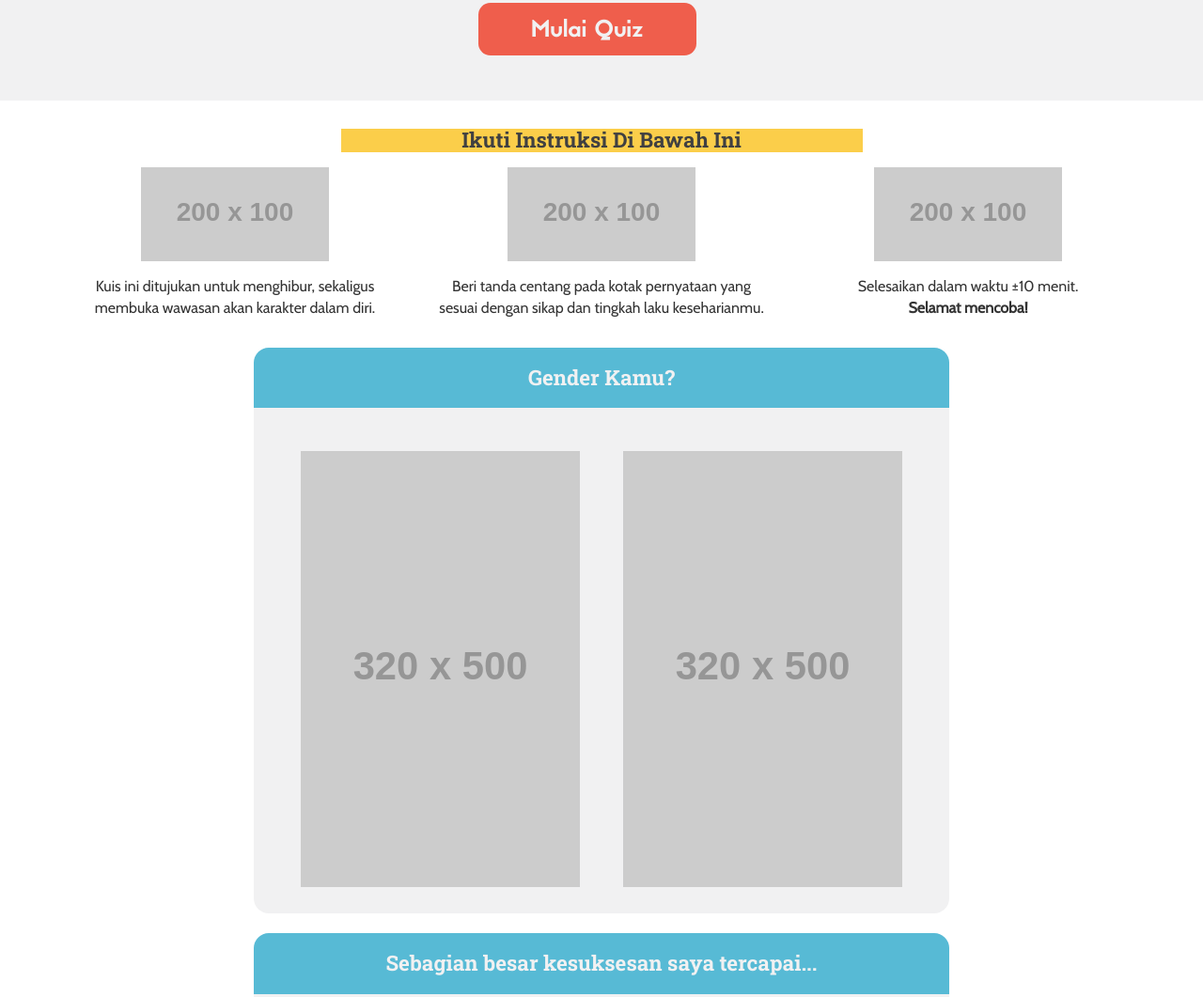
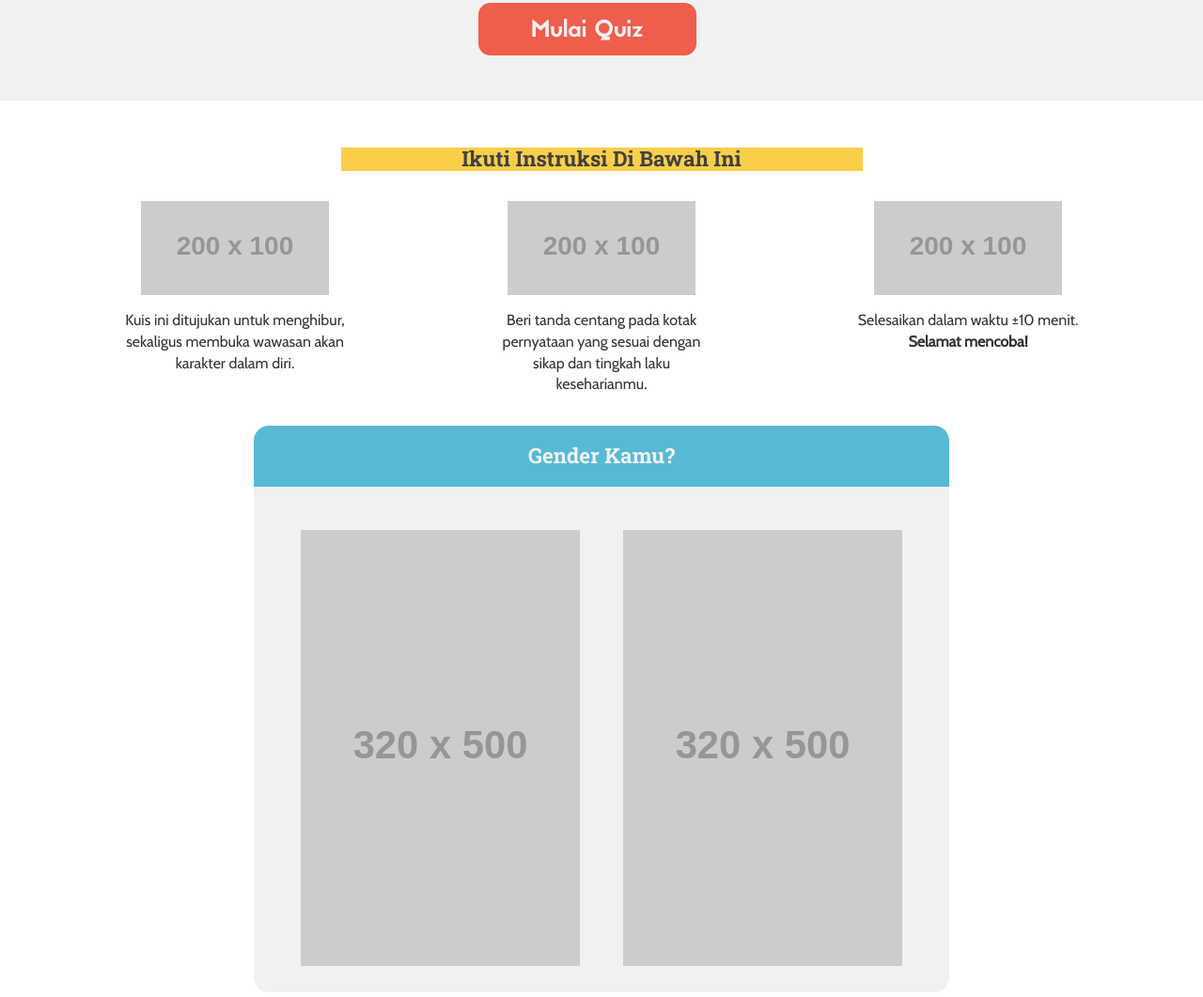
Before and after one commit to hendryl/9persona, a website: page public/index.html in a window 1280 px wide. Shown: the part 643-1704 px from the top of the page at 94% size. Drawn offline with nearby package versions, Linux system fonts and the light colour scheme; some packages are replaced by stand-ins of ours; placeholder pictures from the web are drawn by us.

Commit message:
Fix instruction layout

```diff
--- a/public/assets/css/style.css
+++ b/public/assets/css/style.css
@@ -173,15 +173,14 @@ Jumbotron
 /*----------------*\
 Instruction
 \*----------------*/
-
-.instruction {
-	padding: 1% 30% 1% 30%;
+.text-instruction-header {
+	color: #404041;
+	background-color: #FBCE4A;
+	margin-bottom: 16px;
 }
 
 .text-instruction {
-	color: #404041;
-	background-color: #FBCE4A;
-	margin: 0 auto;
+	max-width:240px;
 }
 
 /*----------------*\
@@ -193,8 +192,8 @@ Quiz content
 	width: 80%;
 	max-width: 740px;
 	border: 0 none;
-	margin-top: 20px;
-	margin-bottom: 20px;
+	margin-top: 22px;
+	margin-bottom: 22px;
 }
 
 .quizHeader {
--- a/public/index.html
+++ b/public/index.html
@@ -55,25 +55,25 @@
       <div class="container">
         <div class="row">
           <div class="col-xs-12 col-md-6 col-md-offset-3">
-            <h3 class="text-center text-instruction">Ikuti Instruksi Di Bawah Ini</h3>
+            <h3 class="text-center text-instruction-header">Ikuti Instruksi Di Bawah Ini</h3>
           </div>
         </div>
         <div class="row">
           <div class="col-sm-4">
             <img class="img-responsive center-block" src ="http://placehold.it/200x100/00ac80/ffffff">
-            <p class="text-center">
+            <p class="text-center center-block text-instruction">
               Kuis ini ditujukan untuk menghibur, sekaligus membuka wawasan akan karakter dalam diri.
             </p>
           </div>
           <div class="col-sm-4">
             <img class="img-responsive center-block" src ="http://placehold.it/200x100/00ac80/ffffff">
-            <p class="text-center">
+            <p class="text-center center-block text-instruction">
               Beri tanda centang pada kotak pernyataan yang sesuai dengan sikap dan tingkah laku keseharianmu.
             </p>
           </div>
           <div class="col-sm-4">
             <img class="img-responsive center-block" src ="http://placehold.it/200x100/00ac80/ffffff">
-            <p class="text-center">
+            <p class="text-center center-block text-instruction">
               Selesaikan dalam waktu ±10 menit.<br>
               <strong>Selamat mencoba!</strong>
             </p>
```
